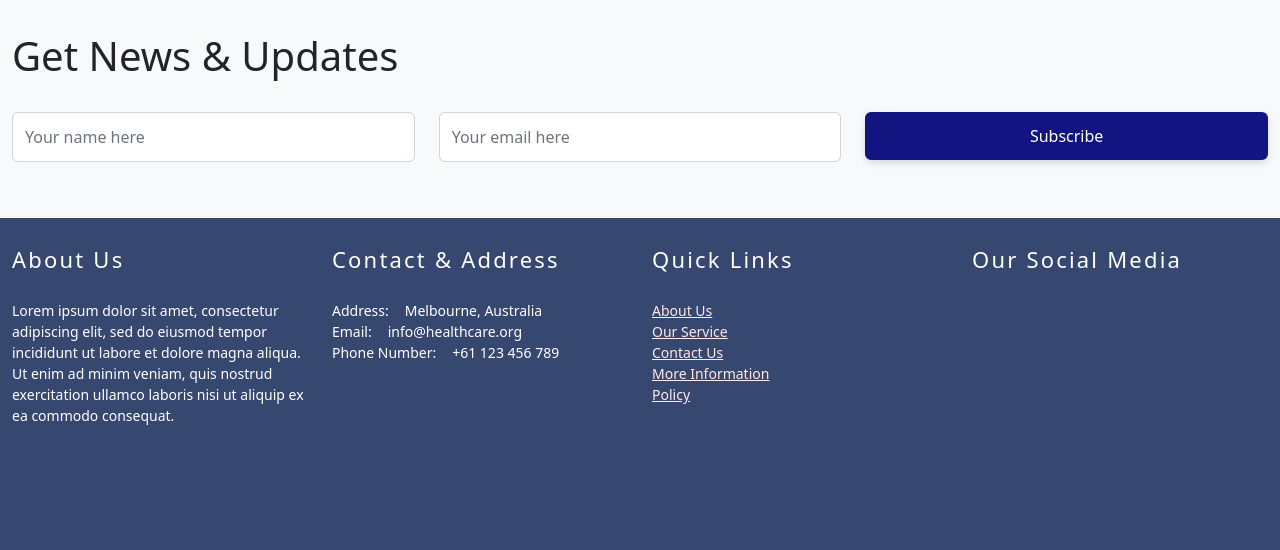
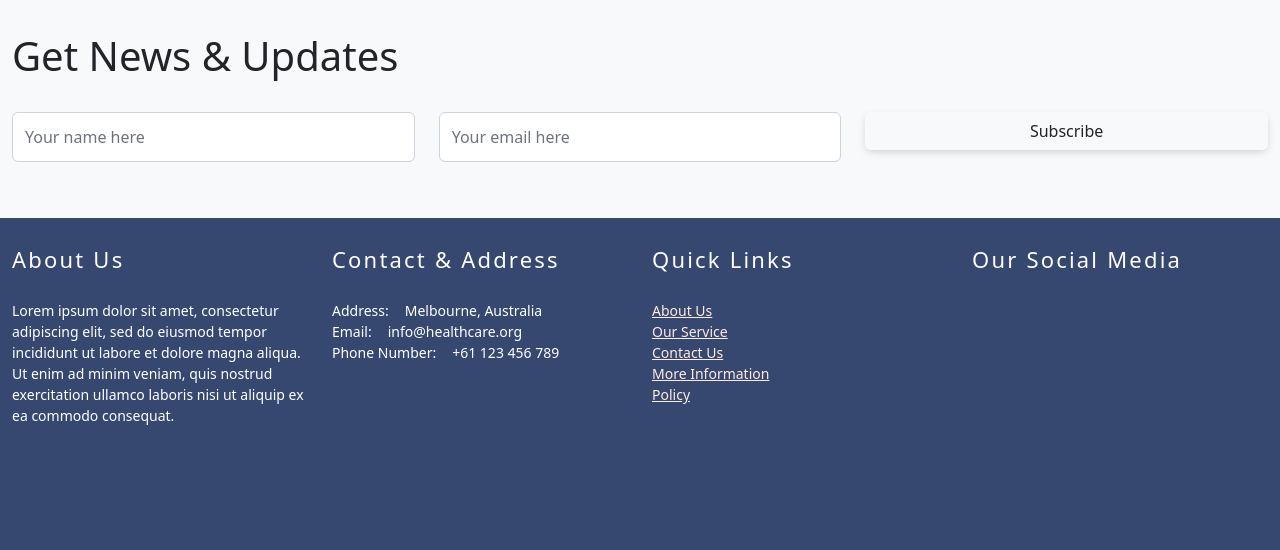
Before and after one commit to SonDinh2601/ICT30017, a PHP site: page / in a window 1280 px wide. Shown: the part 800-1350 px from the top of the page. Run offline with PHP 8.4, Linux system fonts and the light colour scheme.

Commit message:
subs button class name edit

```diff
--- a/components/footer.inc.php
+++ b/components/footer.inc.php
@@ -19,7 +19,7 @@
                             <input type="email" class="form-control" placeholder="Your email here">
                         </div>
                         <div class="col-md-4 mb-4">
-                            <input type="submit" class="btn btn-secondary w-100" data-bs-toggle="modal" data-bs-target="#subscribed#" value="Subscribe">
+                            <input type="submit" class="btn btn-subscribe w-100" data-bs-toggle="modal" data-bs-target="#subscribed#" value="Subscribe">
                         </div>
                     </div>
                 </form>
```
